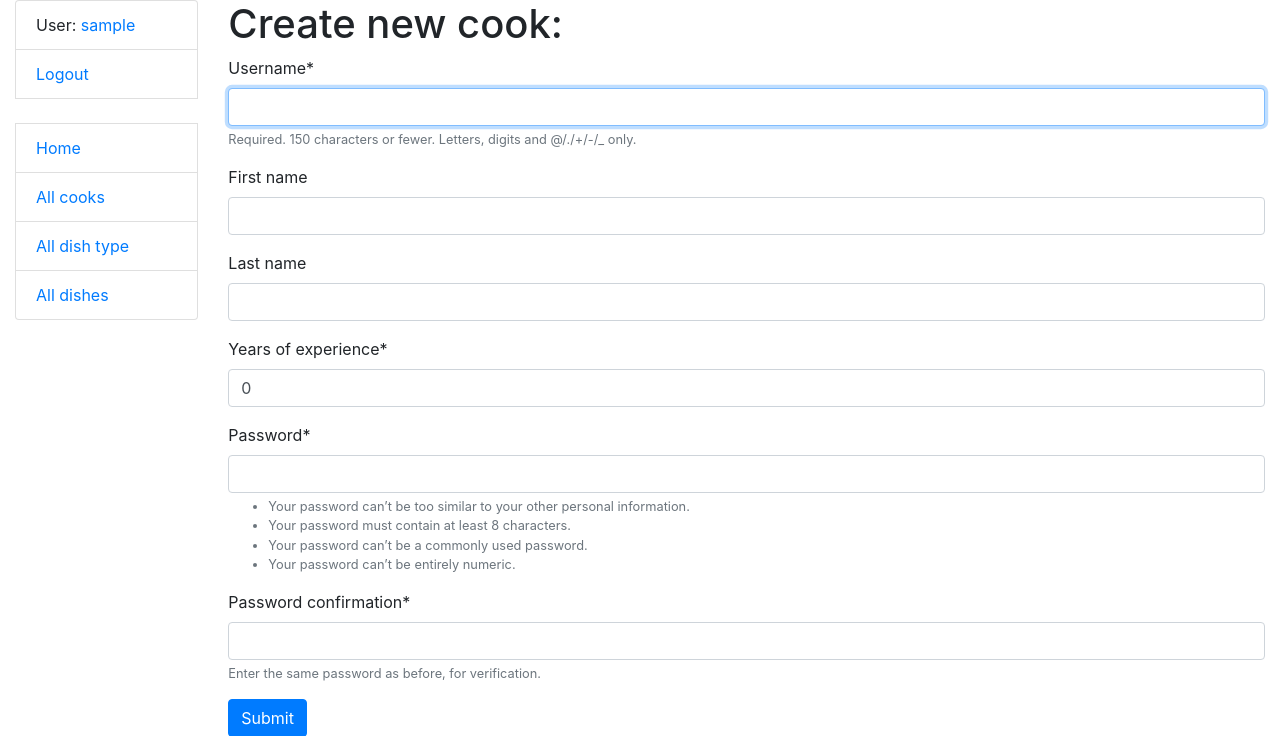
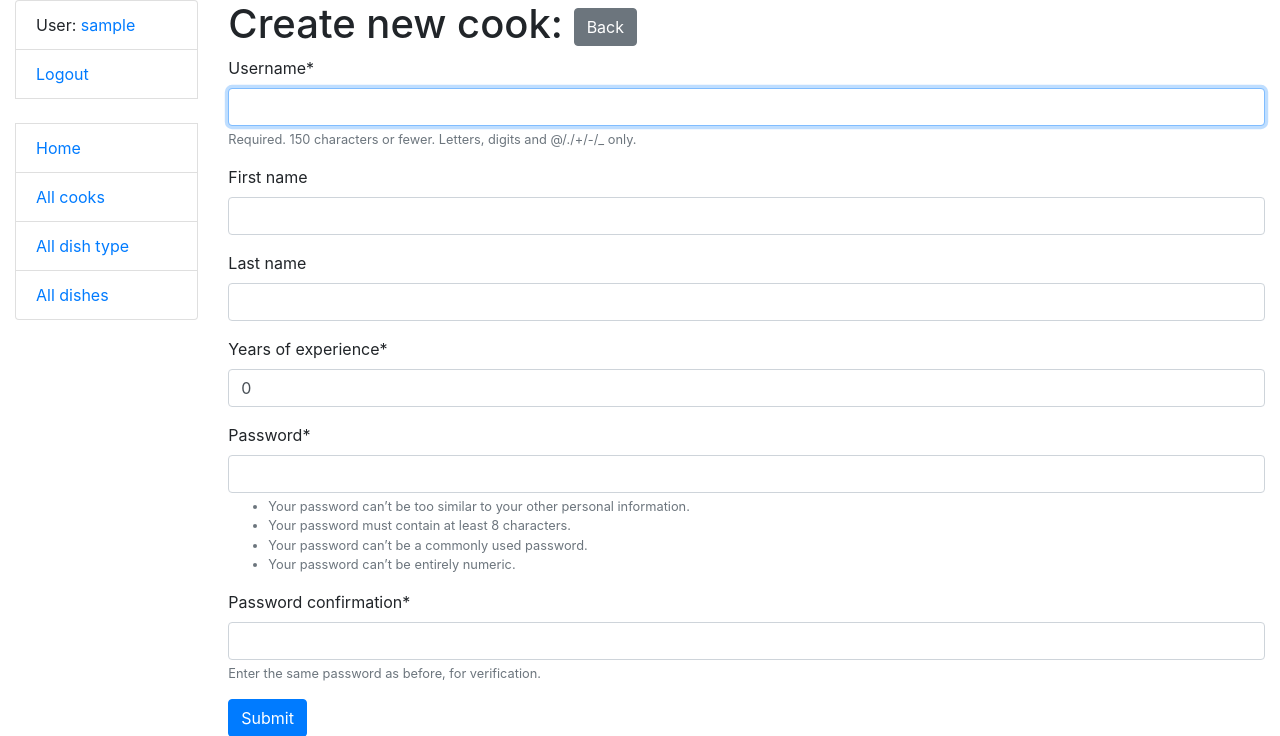
Before and after one commit to IhorVoskoboinikov/restaurant-kitchen-service, a Django app: page /cooks/create/ in a window 1280 px wide. Shown: the top 736 px of the page. Run offline with Django 4.2, Linux system fonts and the light colour scheme; the visitor is signed in with stand-in values (Sample User, id 1); some libraries are stand-ins or nearby versions.

Commit message:
added "Back" button

```diff
--- a/templates/kitchen/cook_form.html
+++ b/templates/kitchen/cook_form.html
@@ -2,7 +2,11 @@
 {% load crispy_forms_filters %}
 
 {% block content %}
-  <h1>{{ object|yesno:"Update,Create" }} new cook:</h1>
+  <h1>{{ object|yesno:"Update,Create" }} new cook:
+    <a href="{% url 'kitchen:cook-detail'  pk=cook.id %}" class="btn btn-secondary link-to-page">
+      Back
+    </a>
+  </h1>
   <form action="" method="post" novalidate>
     {% csrf_token %}
     {{ form|crispy }}
```
